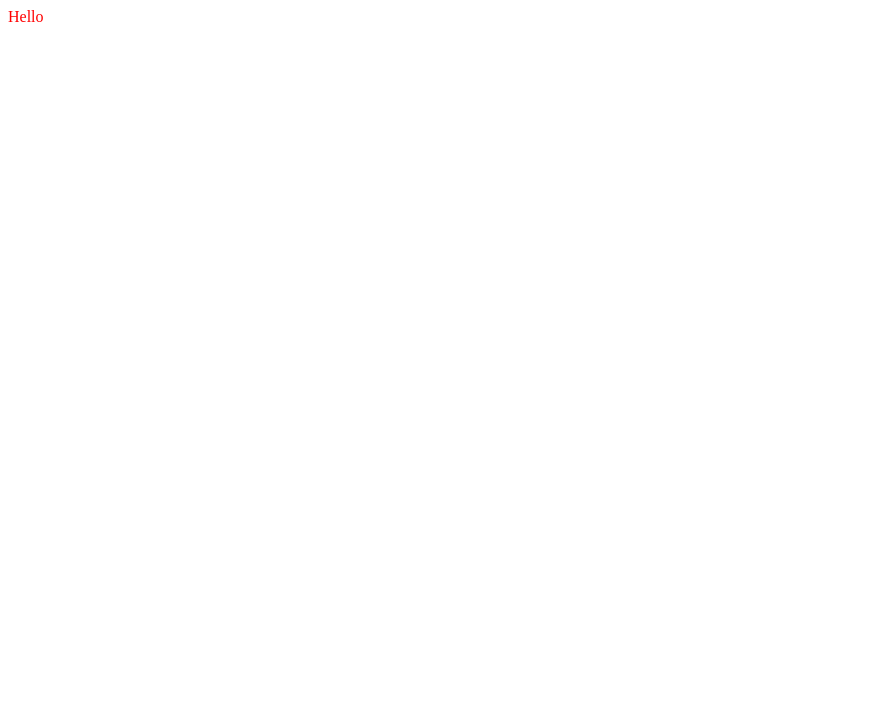
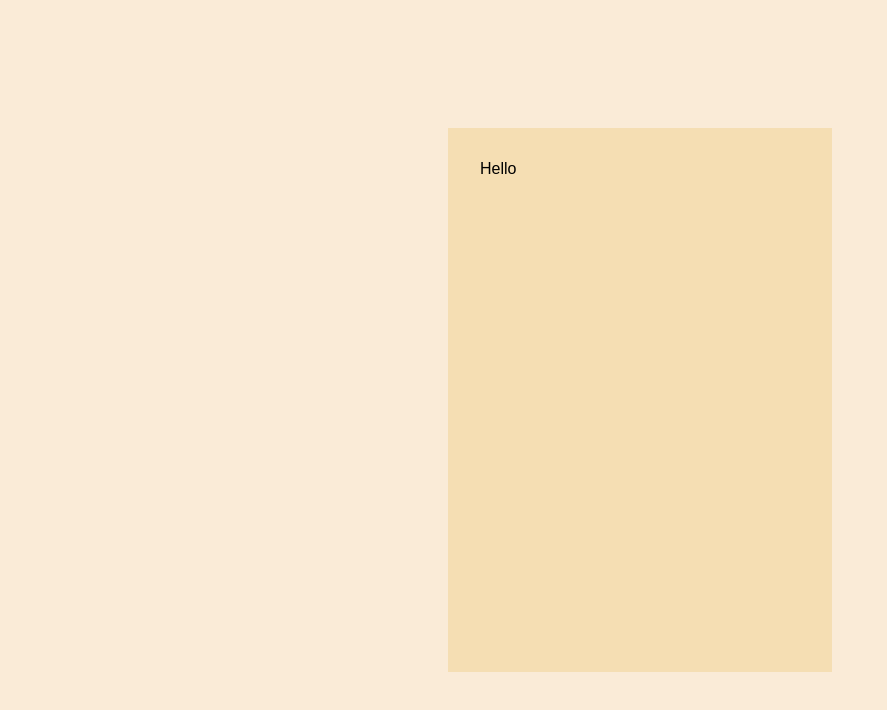
Before and after one commit to chnmk/js-nested-test, a website: page app/index.html in a window 1280 px wide. Shown: the whole page, without its empty margins (0-887 px from the left). Drawn offline with Linux system fonts and the light colour scheme.

Commit message:
style: add basic layout

```diff
--- a/app/css/style.css
+++ b/app/css/style.css
@@ -1,3 +1,25 @@
+html, body {
+    margin: 0;
+    height: 100%;
+    width: 100%;
+}
+
+
 .wrapper {
-    color: red;
+    font-family: Arial, Helvetica, sans-serif;
+    background-color: antiquewhite;
+    height: 100%;
+    width: 100%;
+    display: flex;
+    flex-direction: column;
+    align-items: center;
+    justify-content: center;
 }
+
+.box {
+    background-color: wheat;
+    width: 20rem;
+    height: 30rem;
+    padding: 2rem;
+    overflow: auto;
+}
--- a/app/index.html
+++ b/app/index.html
@@ -11,7 +11,11 @@
 </head>
 <body>
   <main class="wrapper">
-    Hello
+    <div class="box">
+      <div class="box__items">
+        Hello
+      </div>
+    </div>
   </main>
 </body>
 </html>
```
Also changed, not shown: app/css/style.min.css.
